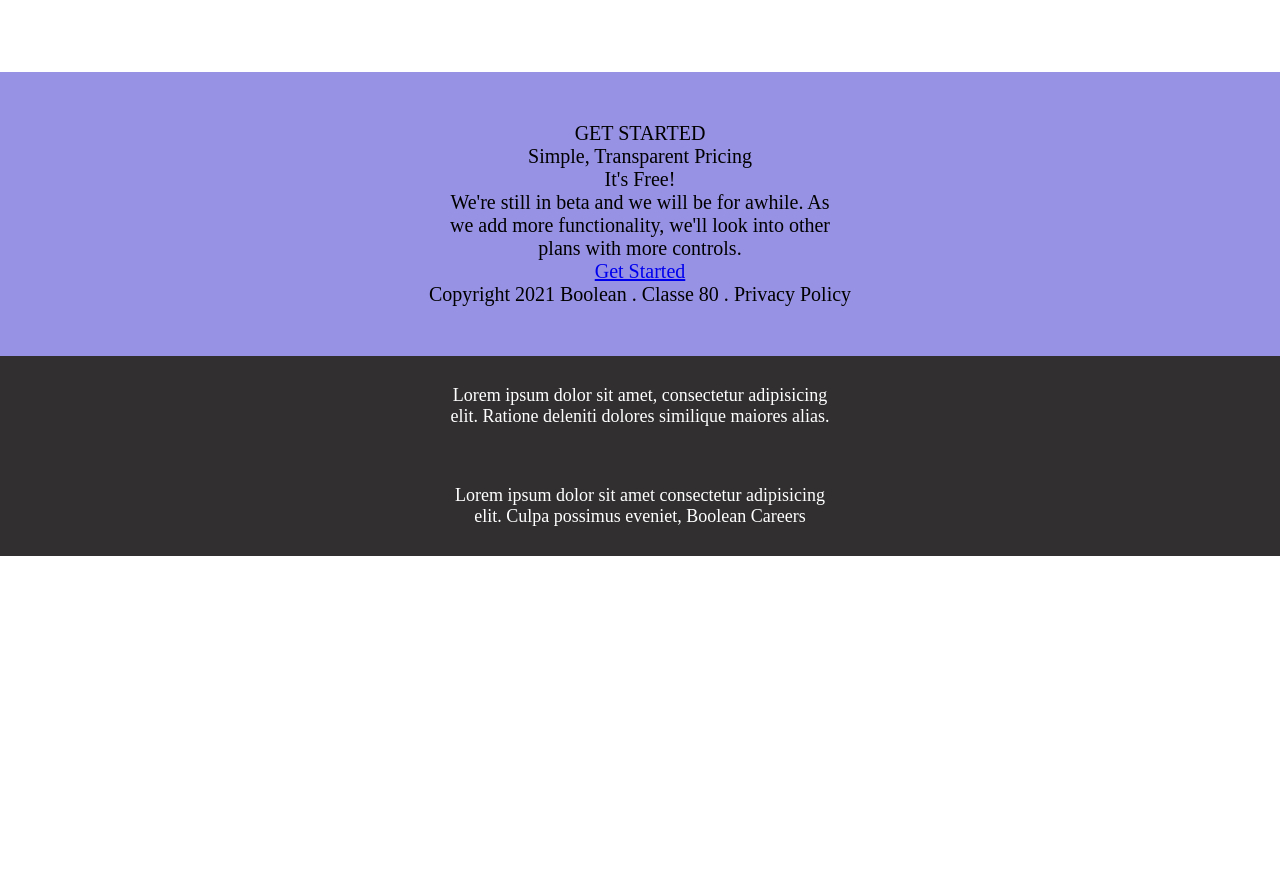
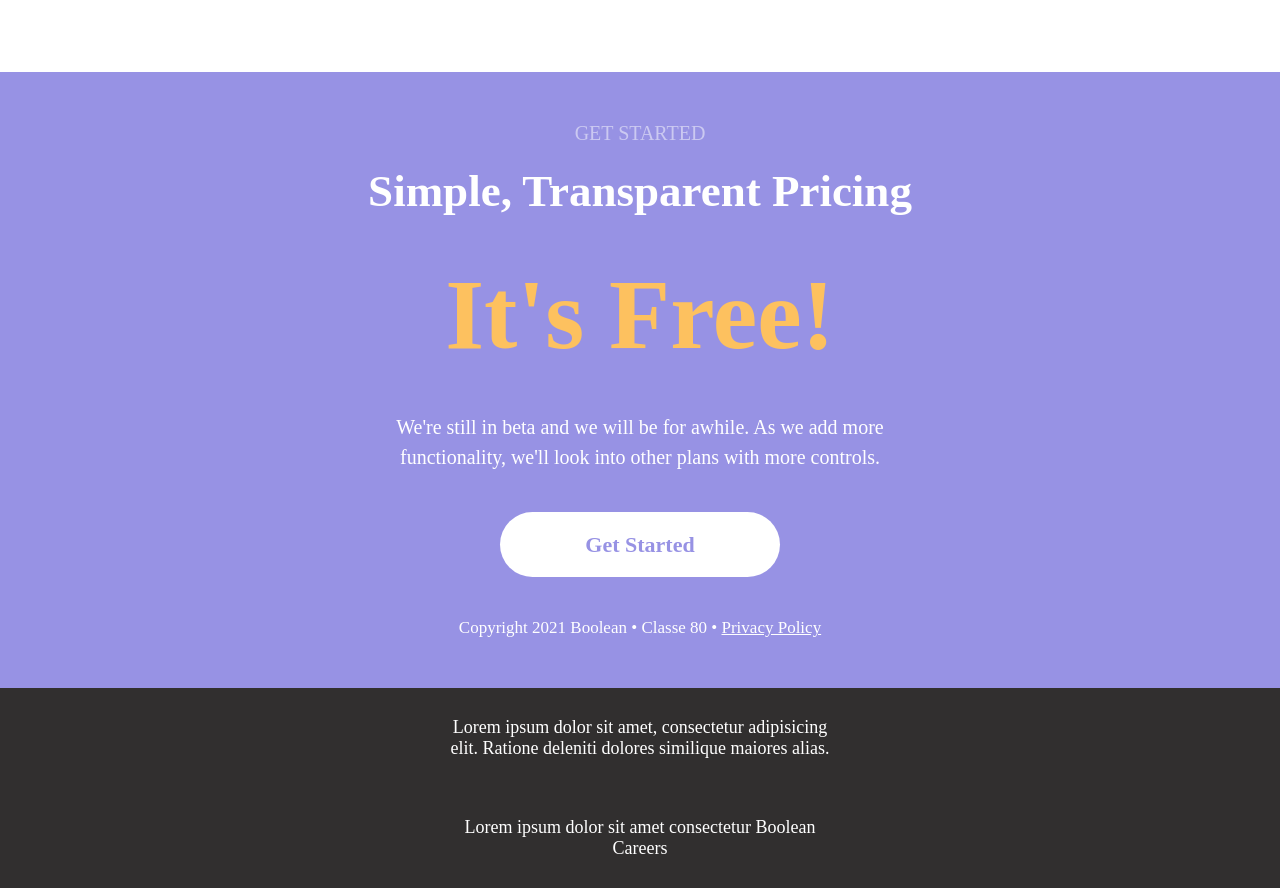
Before and after one commit to luigicara/htmlcss-responsive-layout, a plain HTML site: page index.html in a window 1280 px wide. Shown: the part 5080-5968 px from the top of the page. Before the commit the page ends 5636 px from the top, so only its background shows below. Drawn offline with Linux system fonts and the light colour scheme.

Commit message:
complete (full resp, added last section, footer)

```diff
--- a/index.html
+++ b/index.html
@@ -423,12 +423,12 @@
                     We're still in beta and we will be for awhile. As we add more functionality, we'll look into other plans with more controls.
                 </div>
 
-                <div id="get-started">
+                <div id="get-started-btn">
                     <a href="#">Get Started</a>
                 </div>
 
                 <div id="copyright">
-                    Copyright 2021 Boolean . Classe 80 . <span>Privacy Policy</span>
+                    Copyright 2021 Boolean &#8226; Classe 80 &#8226; <span>Privacy Policy</span>
                 </div>
             </div>
         </section>
@@ -441,7 +441,7 @@
             </div>
 
             <div>
-                Lorem ipsum dolor sit amet consectetur adipisicing elit. Culpa possimus eveniet, Boolean Careers
+                Lorem ipsum dolor sit amet consectetur Boolean Careers
             </div>
         </div>
     </footer>
--- a/style.css
+++ b/style.css
@@ -383,15 +383,58 @@ main {
 .wrapper {
     text-align: center;
     margin: 0 auto;
-    max-width: 500px;
+    max-width: 650px;
 }
 
 .wrapper > div {
     margin: 0 auto;
 }
 
+#get-started {
+    color: #cbc9f1;
+}
+
+#simple {
+    color: white;
+    font-size: 45px;
+    font-weight: bold;
+    margin: 20px auto;
+}
+
+#free {
+    color: #fdc15f;
+    font-size: 100px;
+    font-weight: bold;
+    margin: 40px auto;
+}
+
 #beta {
-    max-width: 400px;
+    max-width: 500px;
+    color: white;
+    line-height: 1.5;
+}
+
+#get-started-btn {
+    margin: 60px auto;
+}
+
+#get-started-btn a {
+    text-decoration: none;
+    color: #9792e4;
+    font-size: 22px;
+    font-weight: bold;
+    background-color: white;
+    border-radius: 35px;
+    padding: 20px 85px;
+}
+
+#copyright {
+    color: white;
+    font-size: 17px;
+}
+
+#copyright span {
+    text-decoration: underline;
 }
 
 /* footer */
@@ -411,7 +454,7 @@ footer .wrapper {
 }
 
 /* tablet version */
-@media screen and (max-width:768px) {
+@media screen and (max-width:945px) {
     /* header rules */
     .container  {
         width: 95%;
@@ -462,7 +505,7 @@ footer .wrapper {
 }
 
 /* phone version */
-@media screen and (max-width: 480px) {
+@media screen and (max-width: 612px) {
     .container {
         width: 80%;
     }
@@ -561,4 +604,20 @@ footer .wrapper {
     .wrapper {
         width: 90%;
     }
+
+    #simple {
+        font-size: 30px;
+    }
+
+    #free {
+        font-size: 60px;
+    }
+
+    #beta {
+        font-size: 18px;
+    }
+
+    #copyright {
+        font-size: 15px;
+    }
 }
```
